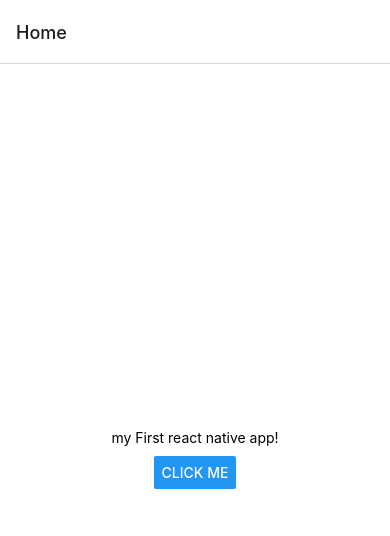
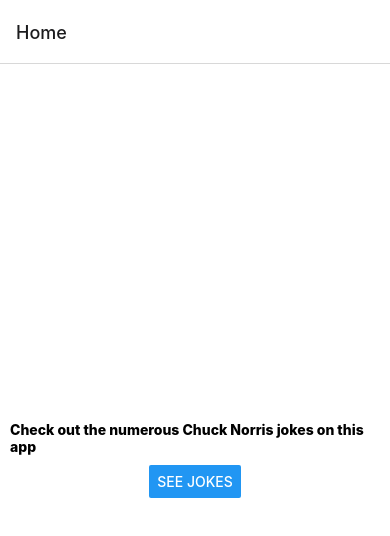
Before and after one commit to lorenzosyku/cc-expo-demo, a React Native app: screen /Home in a window 390 px wide. Shown: the top 536 px of the page. Built offline with nearby package versions, Linux system fonts and the light colour scheme.

Commit message:
new styling

```diff
--- a/screens/Home.tsx
+++ b/screens/Home.tsx
@@ -11,8 +11,8 @@
   };
   return (
     <View style={styles.container}>
-      <Text style={styles.line}>my First react native app!</Text>
-      <Button title="Click me" onPress={handleClick} />
+      <Text style={styles.line}>Check out the numerous Chuck Norris jokes on this app</Text>
+      <Button title="See Jokes" onPress={handleClick} />
     </View>
   );
 };
@@ -28,5 +28,6 @@
   },
   line: {
     padding: 10,
+    fontWeight: 800,
   },
 });
```
